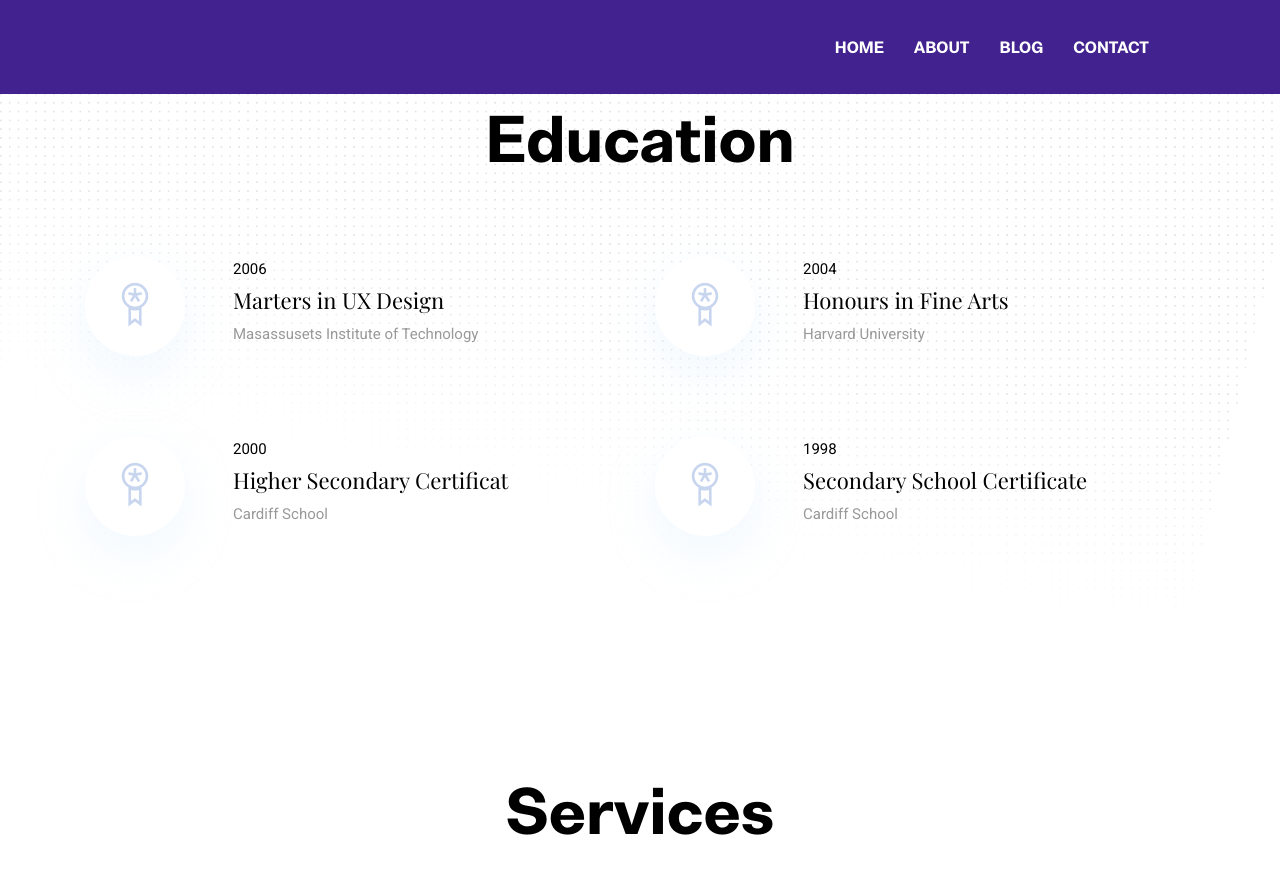
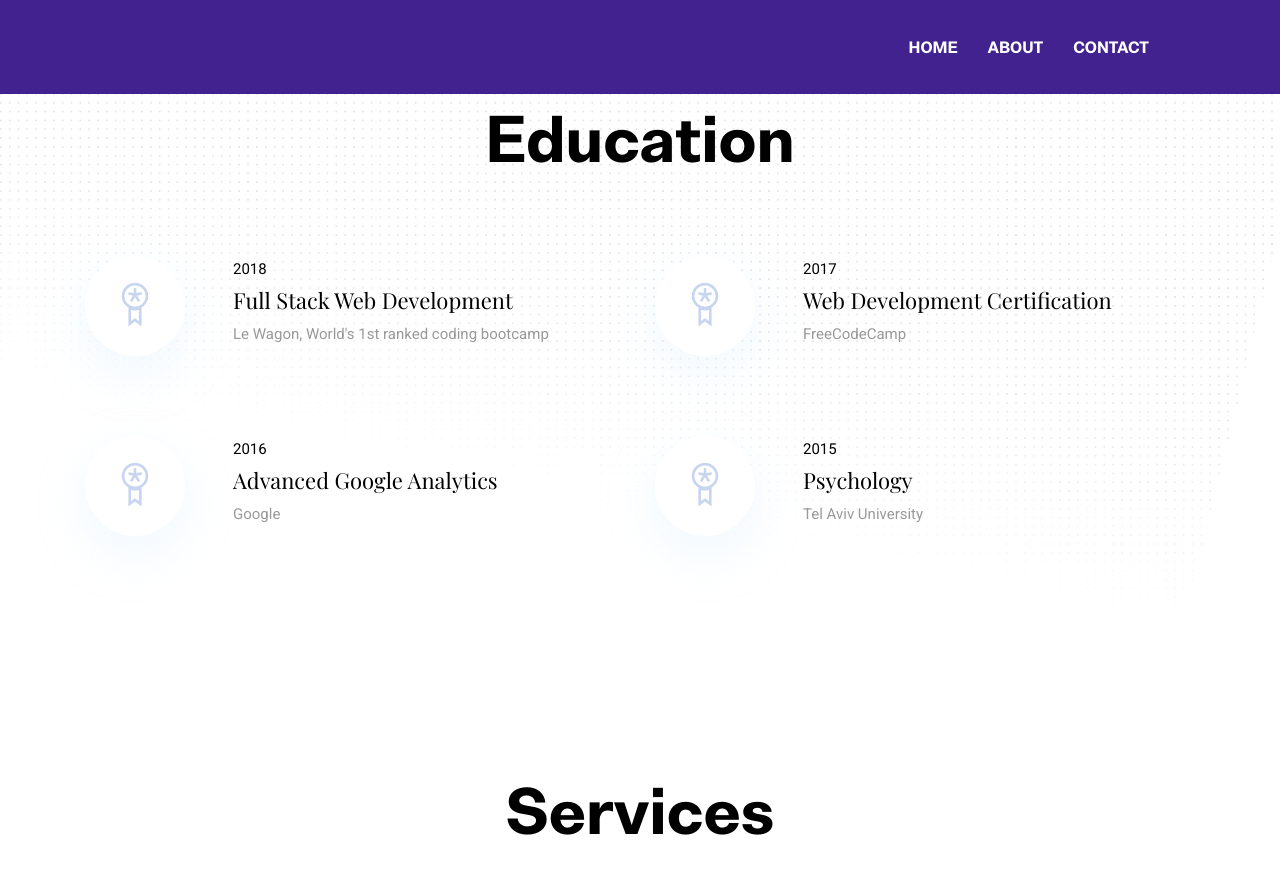
Before and after one commit to danielkol10/portfolio, a Jekyll site: the page built from index.html, in a window 1280 px wide and 900 px high, scrolled down 2276 px. Shown: the top 874 px of the window. Built offline with Jekyll 4.4.1, drawn with Linux system fonts in a browser that asks for light colours.

Commit message:
changes to education

```diff
--- a/_data/settings.yml
+++ b/_data/settings.yml
@@ -9,7 +9,7 @@ address: 125/A, CA Commercial Area, California, USA
 
 menu:
   - { name: About, link: "/about/" }
-  - { name: Blog, link: "/blog/" }
+  # - { name: Blog, link: "/blog/" }
   - { name: Contact, link: "/contact/" }
 
 #-------------------------------
@@ -67,15 +67,15 @@ work-process:
 
 # My Team Section
 team:
-  - title: "Jack Schenziwe"
+  - title: "Asi"
     image: "assets/images/team/member-1.png"
     designation: "Project Manager"
 
-  - title: "Julias Carlie"
+  - title: "Roy"
     image: "assets/images/team/member-2.png"
     designation: "Web Developer"
 
-  - title: "John Doe"
+  - title: "Mike"
     image: "assets/images/team/member-3.png"
     designation: "Designer"
 
@@ -119,25 +119,17 @@ experience:
 education-title: Education
 education:
   - {
-      name: Marters in UX Design,
-      date: "2006",
-      organization: "Masassusets Institute of Technology",
+      name: Full Stack Web Development,
+      date: "2018",
+      organization: "Le Wagon, World's 1st ranked coding bootcamp",
     }
   - {
-      name: Honours in Fine Arts,
-      date: "2004",
-      organization: "Harvard University",
+      name: Web Development Certification,
+      date: "2017",
+      organization: "FreeCodeCamp",
     }
-  - {
-      name: Higher Secondary Certificat,
-      date: "2000",
-      organization: "Cardiff School",
-    }
-  - {
-      name: Secondary School Certificate,
-      date: "1998",
-      organization: "Cardiff School",
-    }
+  - { name: Advanced Google Analytics, date: "2016", organization: "Google" }
+  - { name: Psychology, date: "2015", organization: "Tel Aviv University" }
 
 #-------------------------------
 # Services Section
```
